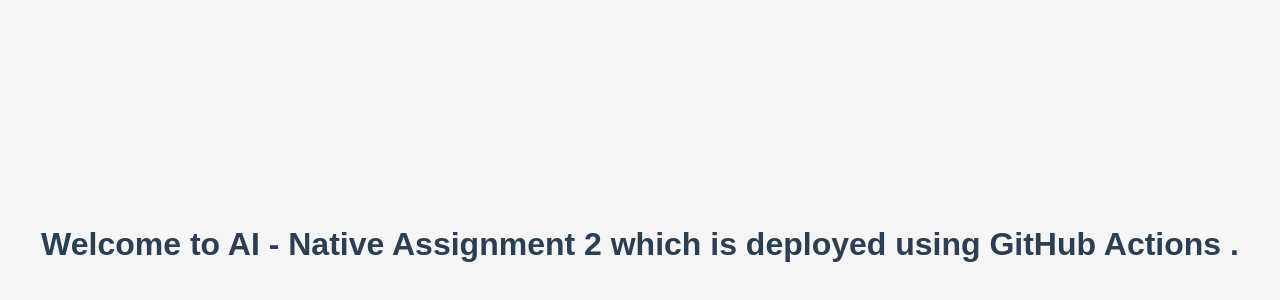
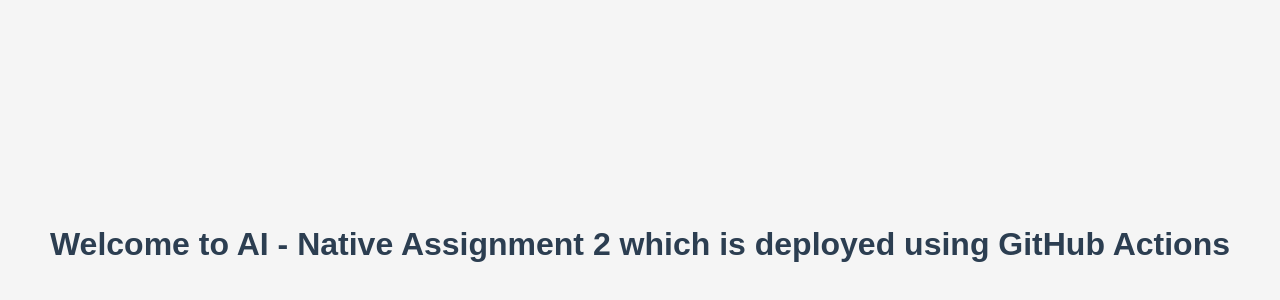
Before and after one commit to Akshayahire-talentica/ci-cd-dashboard, a plain HTML site: page index.html in a window 1280 px wide. Shown: the part 156-456 px from the top of the page. Drawn offline with Linux system fonts and the light colour scheme.

Commit message:
Update index.html

```diff
--- a/index.html
+++ b/index.html
@@ -21,6 +21,6 @@
   </style>
 </head>
 <body>
-<b>  <h1>Welcome to AI - Native Assignment 2 which is deployed using GitHub Actions .  </h1></b>
+<b>  <h1>Welcome to AI - Native Assignment 2 which is deployed using GitHub Actions   </h1></b>
 </body>
 </html>
```
